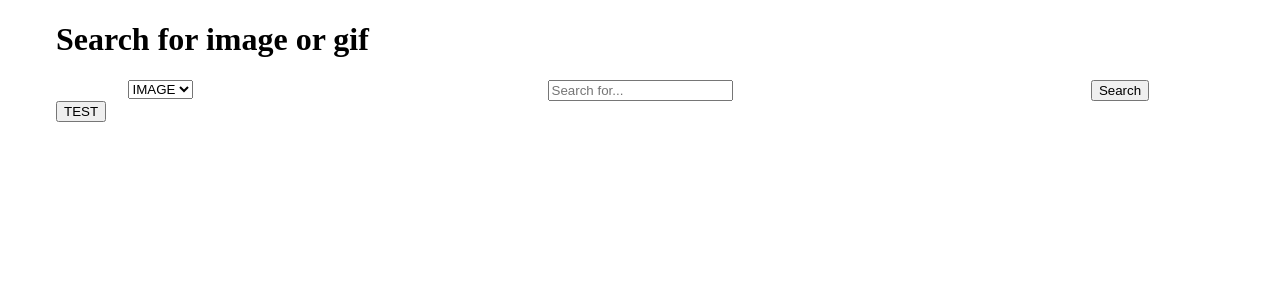
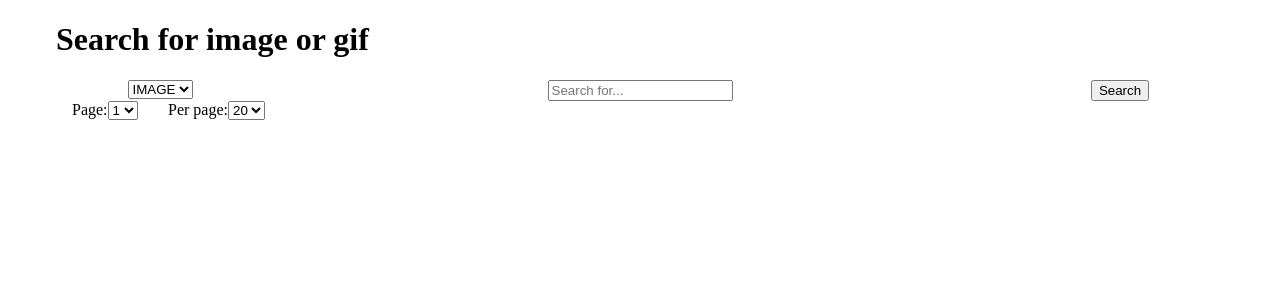
Before and after one commit to imkotar/image-gif-search, a React (Create React App) app in the folder client/: page / in a window 1280 px wide. Shown: the top 300 px of the page. Built offline with nearby package versions, Linux system fonts and the light colour scheme.

Commit message:
searchBar, pagination connected

```diff
--- a/client/src/App.tsx
+++ b/client/src/App.tsx
@@ -1,6 +1,7 @@
-import React, { useState,  } from 'react';
+import React, { useState, useEffect } from 'react';
 import { Grid } from 'react-flexbox-grid';
 import { SearchBar } from './components/SearchBar'
+import { Pagination } from './components/Pagination'
 import axios from 'axios'
 
 interface SearchData {
@@ -17,6 +18,16 @@ function App() {
     perPage: 20,
     page: 1,
   })
+  const [totalPagesNumber, setTotalPagesNumber] = useState(1)
+  const [results, setResults] = useState<Object>([])
+
+  useEffect(() => {
+    if (searchData.searchInput === '') return
+    const fetchData = async () => {
+     await getSearchResults(searchData)
+    }
+    fetchData()
+  }, [searchData])
 
   const updateSearchData = (onSearchData: React.SetStateAction<SearchData>) => {
     setSearchData({
@@ -25,10 +36,18 @@ function App() {
     })
   }
 
-  const getSearchResults = () => {
-    axios.post('http://localhost:5000/api', searchData)
+  const updatePaginationData = (paginationData: React.SetStateAction<SearchData>) => {
+    setSearchData({
+      ...searchData,
+      ...paginationData
+    })
+  }
+
+  const getSearchResults = (searchData: SearchData) => {
+    return axios.post('http://localhost:5000/api', searchData)
       .then(response => {
-        console.log(response.data.hits)
+        setTotalPagesNumber(response.data.pagination.totalPagesNumber)
+        setResults(response.data.hits)
       })
       .catch(error => alert(error))
   }
@@ -39,7 +58,7 @@ function App() {
         Search for image or gif
       </h1>
       <SearchBar searchData={searchData} onSearch={updateSearchData}/>
-      <button onClick={getSearchResults}>TEST</button>
+      <Pagination totalPagesNumber={totalPagesNumber} searchData={searchData} onPaginationChange={updatePaginationData}/>
     </Grid>
   );
 }
--- /dev/null
+++ b/client/src/components/Pagination.tsx
@@ -0,0 +1,68 @@
+import React, { useState, useEffect } from 'react';
+import { Grid, Row, Col } from 'react-flexbox-grid';
+
+interface PaginationProps {
+    searchData: {
+        type: string,
+        searchInput: string | number,
+        perPage: number,
+        page: number
+    },
+    onPaginationChange: Function,
+    totalPagesNumber: Number
+}
+
+export const Pagination: React.FC<PaginationProps> = ({searchData, onPaginationChange, totalPagesNumber}) => {
+  const [page, setPage] = useState(searchData.page)
+  const [perPage, setPerPage] = useState(searchData.perPage)
+
+  useEffect(() => {
+    generatePaginationData()
+    pagesList(totalPagesNumber)
+  }, [page, perPage])
+
+  const generatePaginationData = () => {
+    onPaginationChange({page, perPage})
+  }
+
+  const pagesList = (totalPagesNumber: Number) => {
+      const pages = [];
+      for (let i=1; i <= totalPagesNumber; i++){ {
+        pages.push(<option key={i} value={i}>{i}</option>)
+      }
+    }
+    return pages;
+  }
+
+  const onDropdownSelected = (e: any) => {
+    setPage(e.target.value)
+  }
+
+  const onPerPageChange = (e: any) => {
+    setPerPage(e.target.value)
+  }
+
+  return (
+    <div>
+        <Grid fluid>
+          <Row>
+            <Col xs={6} md={2} lg={1}>
+              Page:
+              <select onChange={onDropdownSelected}>
+                {pagesList(totalPagesNumber)}
+              </select>
+            </Col>
+            <Col xs={6} md={2}>
+              Per page:
+              <select value={perPage} onChange={onPerPageChange}>
+                <option value="5">5</option>
+                <option value="10">10</option>
+                <option value="15">15</option>
+                <option value="20">20</option>
+              </select>
+            </Col>
+          </Row>
+        </Grid>
+    </div>
+  );
+  }
```
